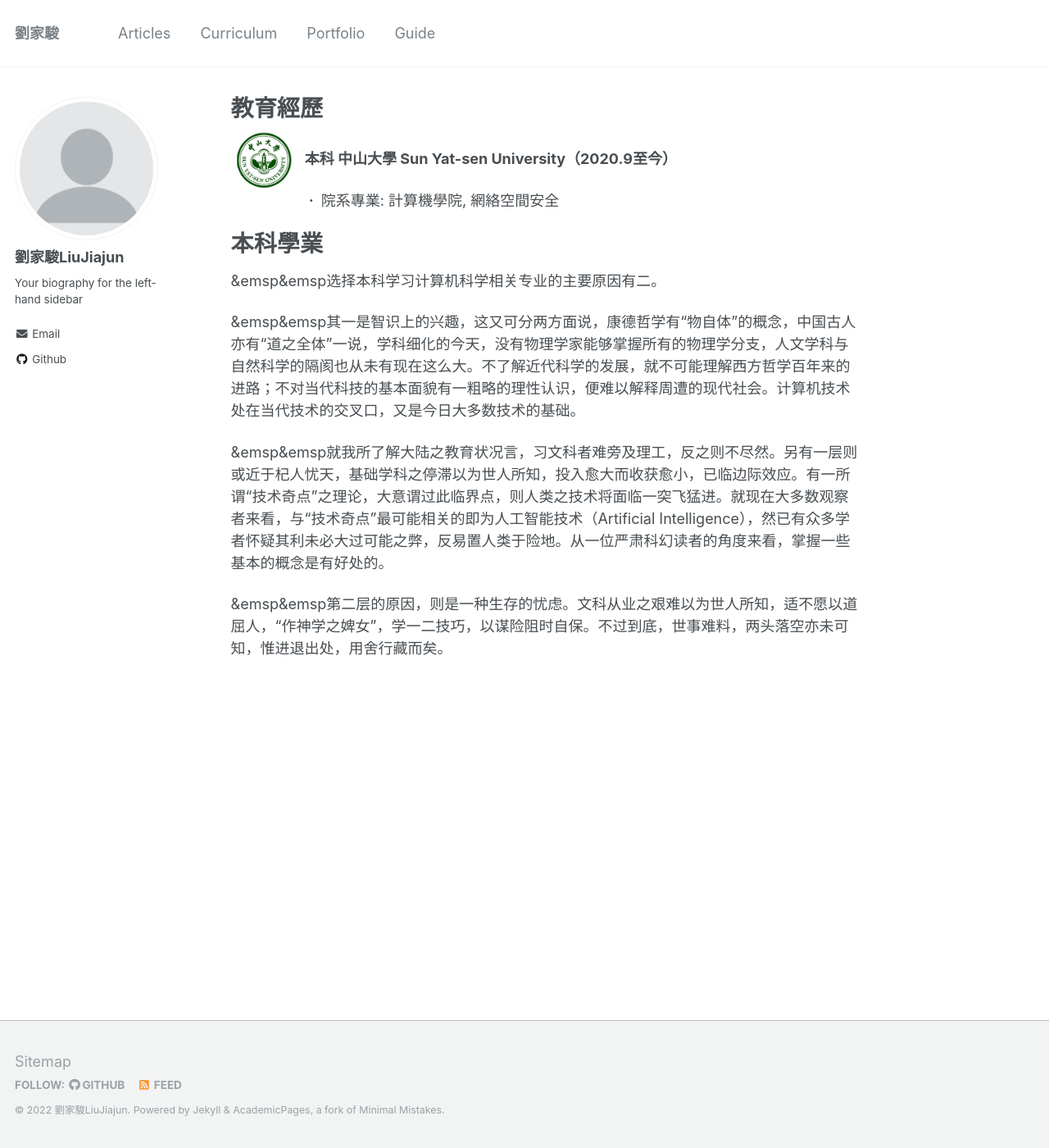
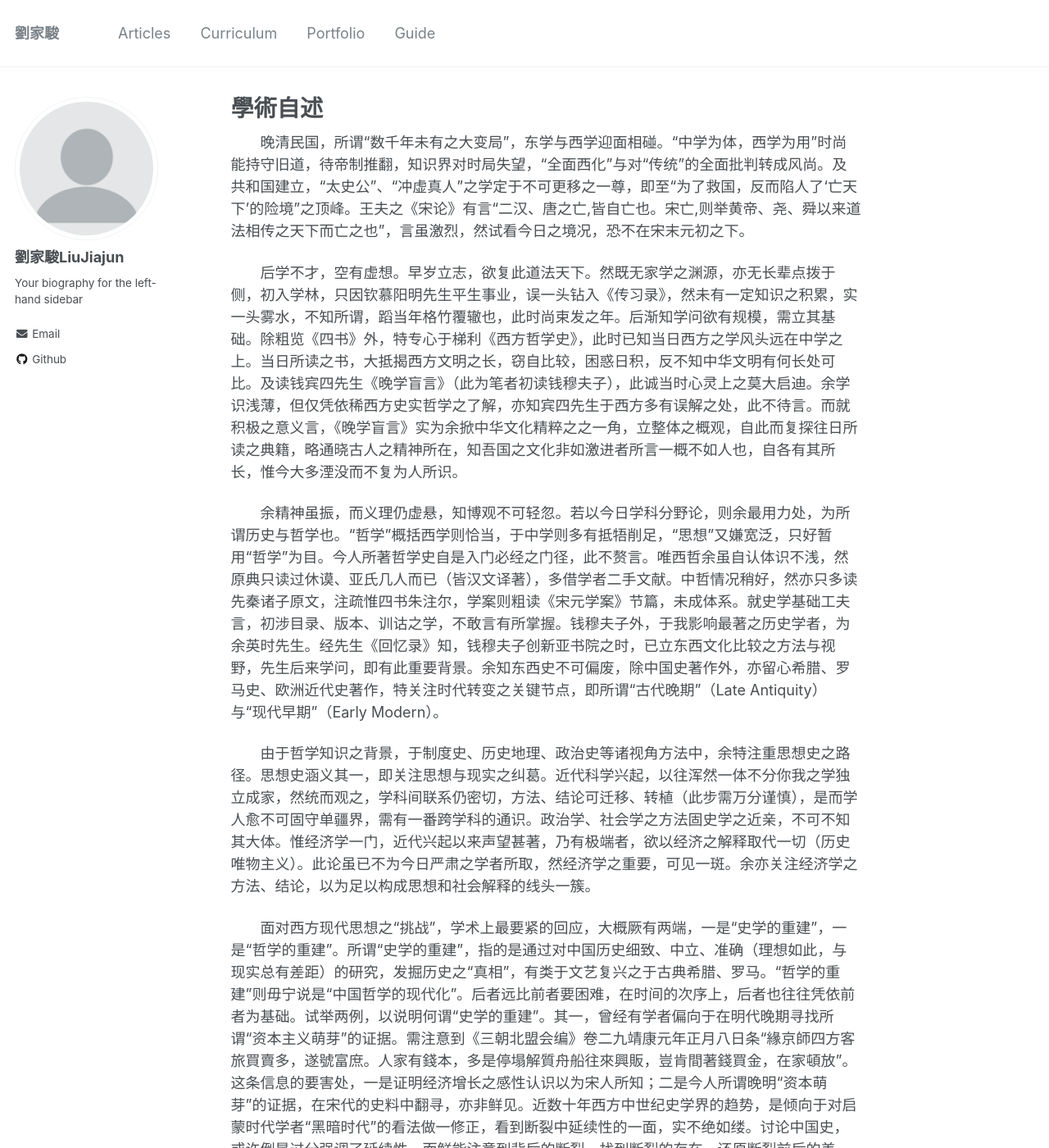
Before and after one commit to Leon-Liu228/Leon-Liu228.github.io, a Jekyll site: the page built from _pages/about.md, in a window 1280 px wide and 1400 px high. Shown: the whole window at 82% size. Built offline with Jekyll 4.4.1, drawn with Linux system fonts in a browser that asks for light colours; some of the changed text lies outside the part shown.

Commit message:
Add files via upload

```diff
--- a/_pages/about.md
+++ b/_pages/about.md
@@ -1,6 +1,6 @@
 ---
 permalink: /
-title: "教育經歷"
+title: "學術自述"
 excerpt: "About me"
 author_profile: true
 redirect_from:
@@ -10,18 +10,16 @@ redirect_from:
 
 
 
+&emsp;&emsp;晚清民国，所谓“数千年未有之大变局”，东学与西学迎面相碰。“中学为体，西学为用”时尚能持守旧道，待帝制推翻，知识界对时局失望，“全面西化”与对“传统”的全面批判转成风尚。及共和国建立，“太史公”、“冲虚真人”之学定于不可更移之一尊，即至“为了救国，反而陷人了‘亡天下’的险境”之顶峰。王夫之《宋论》有言“二汉、唐之亡,皆自亡也。宋亡,则举黄帝、尧、舜以来道法相传之天下而亡之也”，言虽激烈，然试看今日之境况，恐不在宋末元初之下。
 
+&emsp;&emsp;后学不才，空有虚想。早岁立志，欲复此道法天下。然既无家学之渊源，亦无长辈点拨于侧，初入学林，只因钦慕阳明先生平生事业，误一头钻入《传习录》，然未有一定知识之积累，实一头雾水，不知所谓，蹈当年格竹覆辙也，此时尚束发之年。后渐知学问欲有规模，需立其基础。除粗览《四书》外，特专心于梯利《西方哲学史》，此时已知当日西方之学风头远在中学之上。当日所读之书，大抵揭西方文明之长，窃自比较，困惑日积，反不知中华文明有何长处可比。及读钱宾四先生《晚学盲言》（此为笔者初读钱穆夫子），此诚当时心灵上之莫大启迪。余学识浅薄，但仅凭依稀西方史实哲学之了解，亦知宾四先生于西方多有误解之处，此不待言。而就积极之意义言，《晚学盲言》实为余掀中华文化精粹之之一角，立整体之概观，自此而复探往日所读之典籍，略通晓古人之精神所在，知吾国之文化非如激进者所言一概不如人也，自各有其所长，惟今大多湮没而不复为人所识。
 
-<a href="https://www.sysu.edu.cn/"><img src="images/SYSU_logo.jpeg" alt="中山大學" width="80px" /></a>&nbsp;  **本科 中山大學 Sun Yat-sen University（2020.9至今）**
-　&emsp;&emsp;&emsp;&emsp; **·**&ensp;院系專業: 計算機學院, 網絡空間安全
+&emsp;&emsp;余精神虽振，而义理仍虚悬，知博观不可轻忽。若以今日学科分野论，则余最用力处，为所谓历史与哲学也。“哲学”概括西学则恰当，于中学则多有抵牾削足，“思想”又嫌宽泛，只好暂用“哲学”为目。今人所著哲学史自是入门必经之门径，此不赘言。唯西哲余虽自认体识不浅，然原典只读过休谟、亚氏几人而已（皆汉文译著），多借学者二手文献。中哲情况稍好，然亦只多读先秦诸子原文，注疏惟四书朱注尔，学案则粗读《宋元学案》节篇，未成体系。就史学基础工夫言，初涉目录、版本、训诂之学，不敢言有所掌握。钱穆夫子外，于我影响最著之历史学者，为余英时先生。经先生《回忆录》知，钱穆夫子创新亚书院之时，已立东西文化比较之方法与视野，先生后来学问，即有此重要背景。余知东西史不可偏废，除中国史著作外，亦留心希腊、罗马史、欧洲近代史著作，特关注时代转变之关键节点，即所谓“古代晚期”（Late Antiquity）与“现代早期”（Early Modern）。
 
-本科學業
-======
+&emsp;&emsp;由于哲学知识之背景，于制度史、历史地理、政治史等诸视角方法中，余特注重思想史之路径。思想史涵义其一，即关注思想与现实之纠葛。近代科学兴起，以往浑然一体不分你我之学独立成家，然统而观之，学科间联系仍密切，方法、结论可迁移、转植（此步需万分谨慎），是而学人愈不可固守单疆界，需有一番跨学科的通识。政治学、社会学之方法固史学之近亲，不可不知其大体。惟经济学一门，近代兴起以来声望甚著，乃有极端者，欲以经济之解释取代一切（历史唯物主义）。此论虽已不为今日严肃之学者所取，然经济学之重要，可见一斑。余亦关注经济学之方法、结论，以为足以构成思想和社会解释的线头一簇。
 
-&emsp&emsp选择本科学习计算机科学相关专业的主要原因有二。
+&emsp;&emsp;面对西方现代思想之“挑战”，学术上最要紧的回应，大概厥有两端，一是“史学的重建”，一是“哲学的重建”。所谓“史学的重建”，指的是通过对中国历史细致、中立、准确（理想如此，与现实总有差距）的研究，发掘历史之“真相”，有类于文艺复兴之于古典希腊、罗马。“哲学的重建”则毋宁说是“中国哲学的现代化”。后者远比前者要困难，在时间的次序上，后者也往往凭依前者为基础。试举两例，以说明何谓“史学的重建”。其一，曾经有学者偏向于在明代晚期寻找所谓“资本主义萌芽”的证据。需注意到《三朝北盟会编》卷二九靖康元年正月八日条“緣京師四方客旅買賣多，遂號富庶。人家有錢本，多是停塌解質舟船往來興販，豈肯間著錢買金，在家頓放”。这条信息的要害处，一是证明经济增长之感性认识以为宋人所知；二是今人所谓晚明“资本萌芽”的证据，在宋代的史料中翻寻，亦非鲜见。近数十年西方中世纪史学界的趋势，是倾向于对启蒙时代学者“黑暗时代”的看法做一修正，看到断裂中延续性的一面，实不绝如缕。讨论中国史，或许倒是过分强调了延续性，而鲜能注意到背后的断裂。找到断裂的存在，还原断裂前后的差异，即一“历史的重建”。
 
-&emsp&emsp其一是智识上的兴趣，这又可分两方面说，康德哲学有“物自体”的概念，中国古人亦有“道之全体”一说，学科细化的今天，没有物理学家能够掌握所有的物理学分支，人文学科与自然科学的隔阂也从未有现在这么大。不了解近代科学的发展，就不可能理解西方哲学百年来的进路；不对当代科技的基本面貌有一粗略的理性认识，便难以解释周遭的现代社会。计算机技术处在当代技术的交叉口，又是今日大多数技术的基础。
+&emsp;&emsp;其二，今日学者反思中国政局前途，常标举“法治”（Rule of Law）与“宪政”，此或不错。然亦有学人以为，“西方”是自古已有此概念，惟中国则无。若考西方法律史，可知罗马法时代亦难言“法治”，亦所谓“法制”（Rule by Law）。细究之，则“法治”、“宪政”皆近代之理念。若就“历史的原型”论，“宪政”即对权力之限制，在近来研究的基础上，似难以笼统言中国帝制时代皆整体划一，就“专制”言，亦差距悬殊。若认同一些西方学者之修正，以为中世纪即有“宪政”之基础，未尝不可言宋代“国是”亦同趋此道。总之，在细致的研究、准确的比较前，含糊而概括性的判断，未必可靠，此亦可指笔者之论。
 
-&emsp&emsp就我所了解大陆之教育状况言，习文科者难旁及理工，反之则不尽然。另有一层则或近于杞人忧天，基础学科之停滞以为世人所知，投入愈大而收获愈小，已临边际效应。有一所谓“技术奇点”之理论，大意谓过此临界点，则人类之技术将面临一突飞猛进。就现在大多数观察者来看，与“技术奇点”最可能相关的即为人工智能技术（Artificial Intelligence），然已有众多学者怀疑其利未必大过可能之弊，反易置人类于险地。从一位严肃科幻读者的角度来看，掌握一些基本的概念是有好处的。
-
-&emsp&emsp第二层的原因，则是一种生存的忧虑。文科从业之艰难以为世人所知，适不愿以道屈人，“作神学之婢女”，学一二技巧，以谋险阻时自保。不过到底，世事难料，两头落空亦未可知，惟进退出处，用舍行藏而矣。
+&emsp;&emsp;《史记·刘敬叔孙通列传》太史公言：“千金之裘，非一狐之腋也；台榭之榱，非一木之枝也；三代之际，非一士之智也。”予愿献绵薄之力，日日引领而望同道也。
```
Also changed, not shown: _pages/talks.md (+1 -1 lines).
